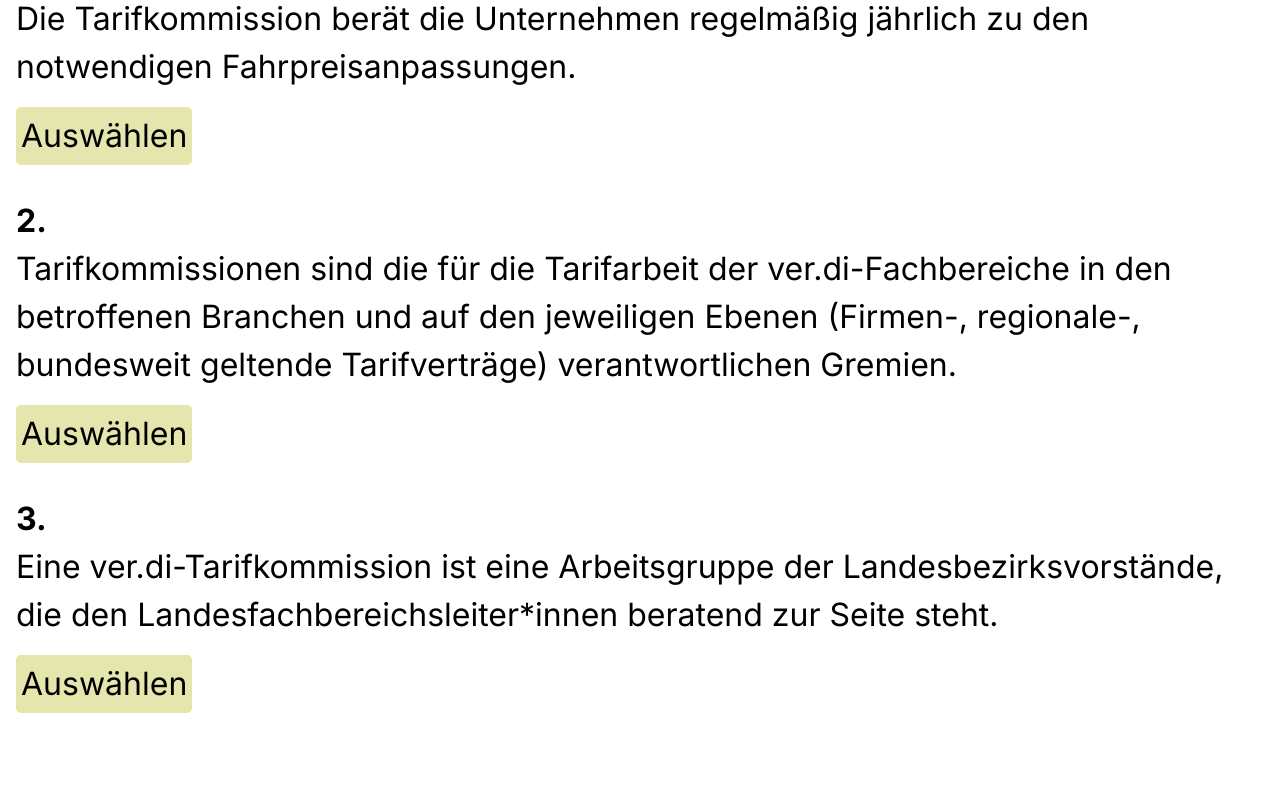
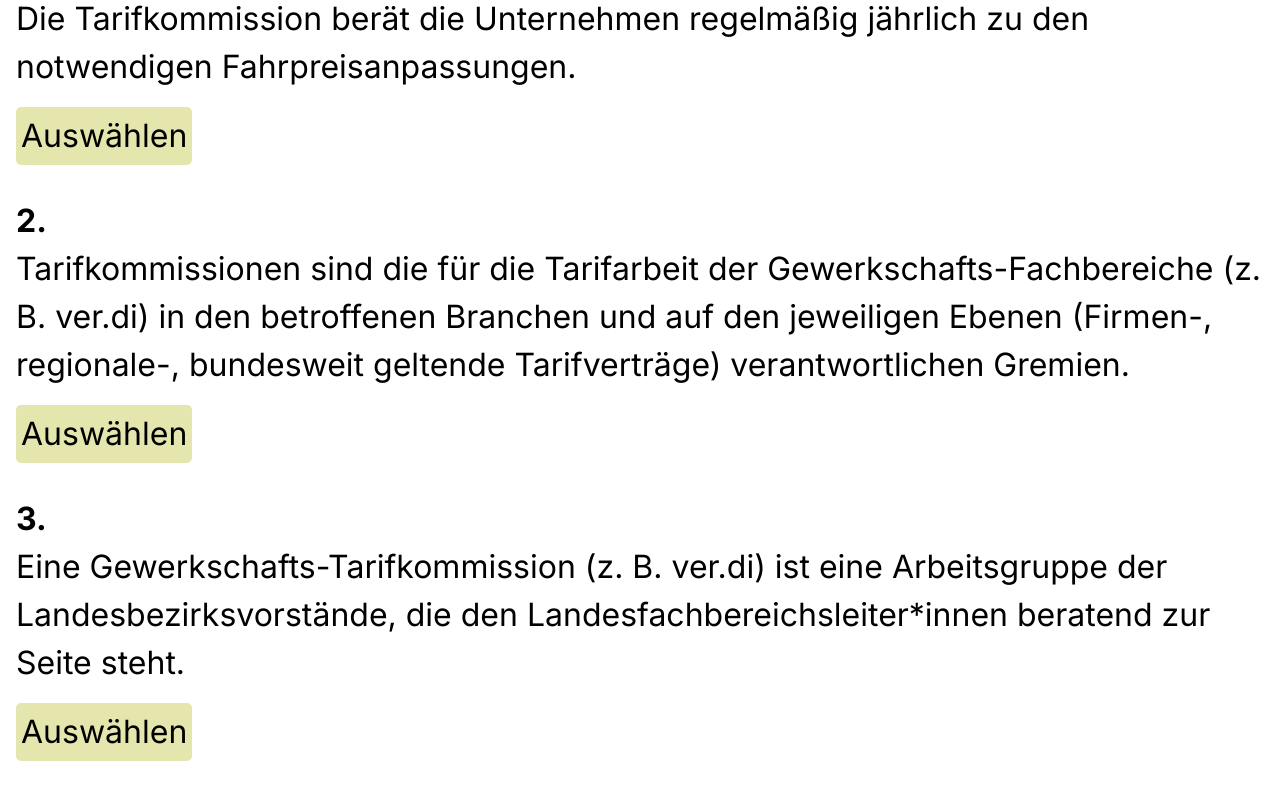
Before and after one commit to mumbablooz/tarifvertrag, a Next.js app: page / in a window 1280 px wide. Shown: the part 412-1212 px from the top of the page. Before the commit the page ends 1181 px from the top, so only its background shows below. Built offline with nearby package versions, Linux system fonts and the light colour scheme.

Commit message:
Add files via upload

```diff
--- a/app/components/ShowFinalResult.jsx
+++ b/app/components/ShowFinalResult.jsx
@@ -28,7 +28,7 @@
       backgroundColor: 'lightgreen',
       borderRadius: '1rem',
       padding: '1rem'
-     }}>Yeahhh, du bist Profi. Du konntest wirklich alle Fragen beantworten !!!</p>}
+     }}>Yeahhh, du bist Profi. Du konntest wirklich alle Fragen richtig beantworten !!!</p>}
         <p style={{
             marginBottom: '1rem'
         }}>Punkte: {points} / {questionArrayLength} </p>
--- a/app/questionArray.js
+++ b/app/questionArray.js
@@ -7,11 +7,11 @@
         isTrue: false
     },
     {
-        content:["Tarifkommissionen sind die für die Tarifarbeit der ver.di-Fachbereiche in den betroffenen Branchen und auf den jeweiligen Ebenen (Firmen-, regionale-, bundesweit geltende Tarifverträge) verantwortlichen Gremien. "],
+        content:["Tarifkommissionen sind die für die Tarifarbeit der Gewerkschafts-Fachbereiche (z. B. ver.di) in den betroffenen Branchen und auf den jeweiligen Ebenen (Firmen-, regionale-, bundesweit geltende Tarifverträge) verantwortlichen Gremien. "],
         isTrue: true
     },
     {
-        content:["Eine ver.di-Tarifkommission ist eine Arbeitsgruppe der Landesbezirksvorstände, die den Landesfachbereichsleiter*innen beratend zur Seite steht. "],
+        content:["Eine Gewerkschafts-Tarifkommission (z. B. ver.di) ist eine Arbeitsgruppe der Landesbezirksvorstände, die den Landesfachbereichsleiter*innen beratend zur Seite steht. "],
         isTrue: false
     }
     ]
@@ -23,7 +23,7 @@
     {
         content:["Die Fachbereichsvorstände auf der Landesbezirks- bzw. der Bundesebene entscheiden ensprechend dem räumlichen und fachlichem Geltungsbereich über die Größe und Struktur der Tarifkommission. ",
          "Sie legen auch das Wahlverfahren fest.",
-         "Die Wahl der Mitglieder der Tarifkommissionen erfolgt möglichst dezentral durch Mitgliederversammlungen oder Konverenzen oder Delegiertenversammlungen, die die Mitglieder des Tarifbereichs vertreten. "],
+         "Die Wahl der Mitglieder der Tarifkommissionen erfolgt möglichst dezentral durch Mitgliederversammlungen oder Konverenzen oder Delegiertenversammlungen der Gewerkschaft, die die Mitglieder des Tarifbereichs vertreten. "],
         isTrue: true
     },
     {
```
